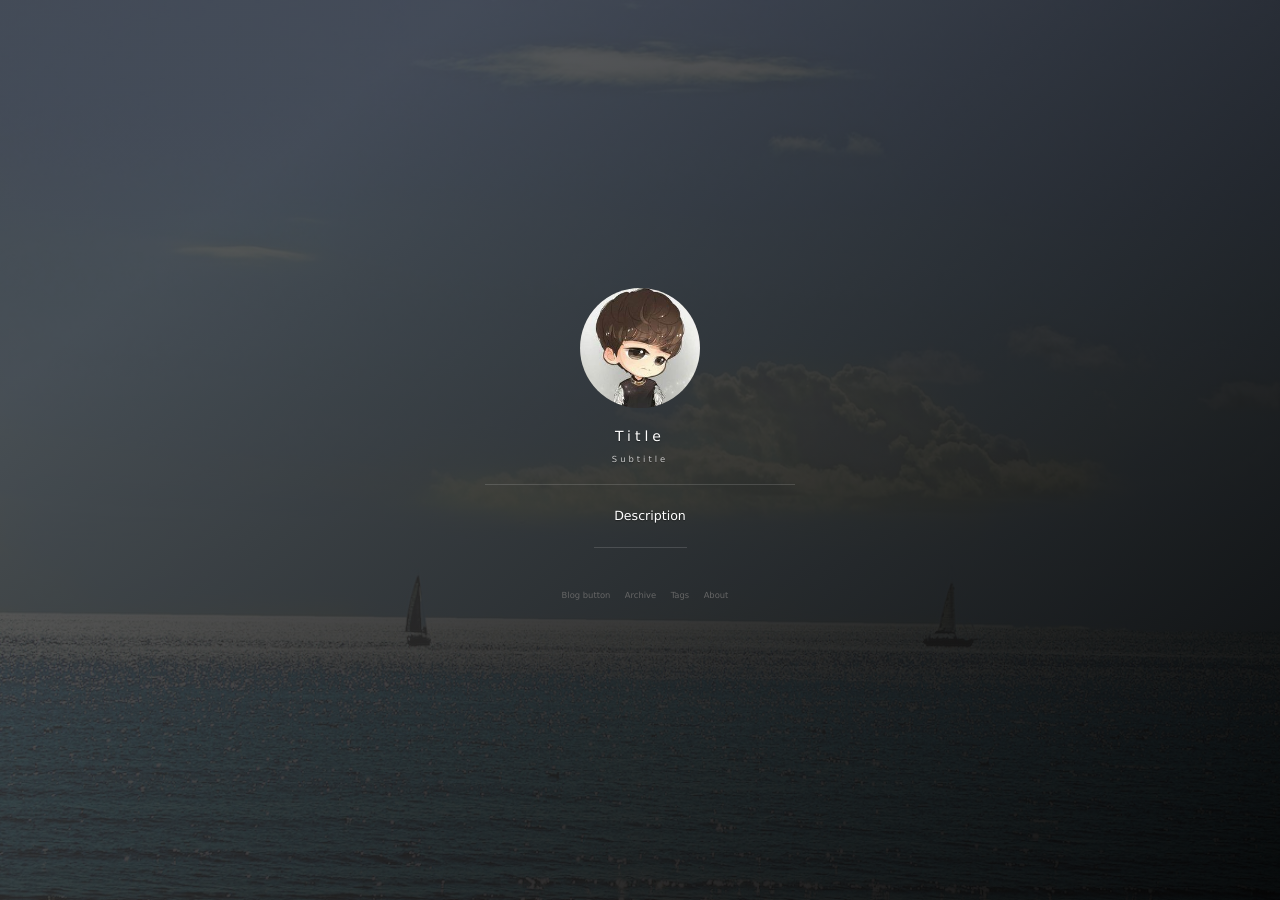
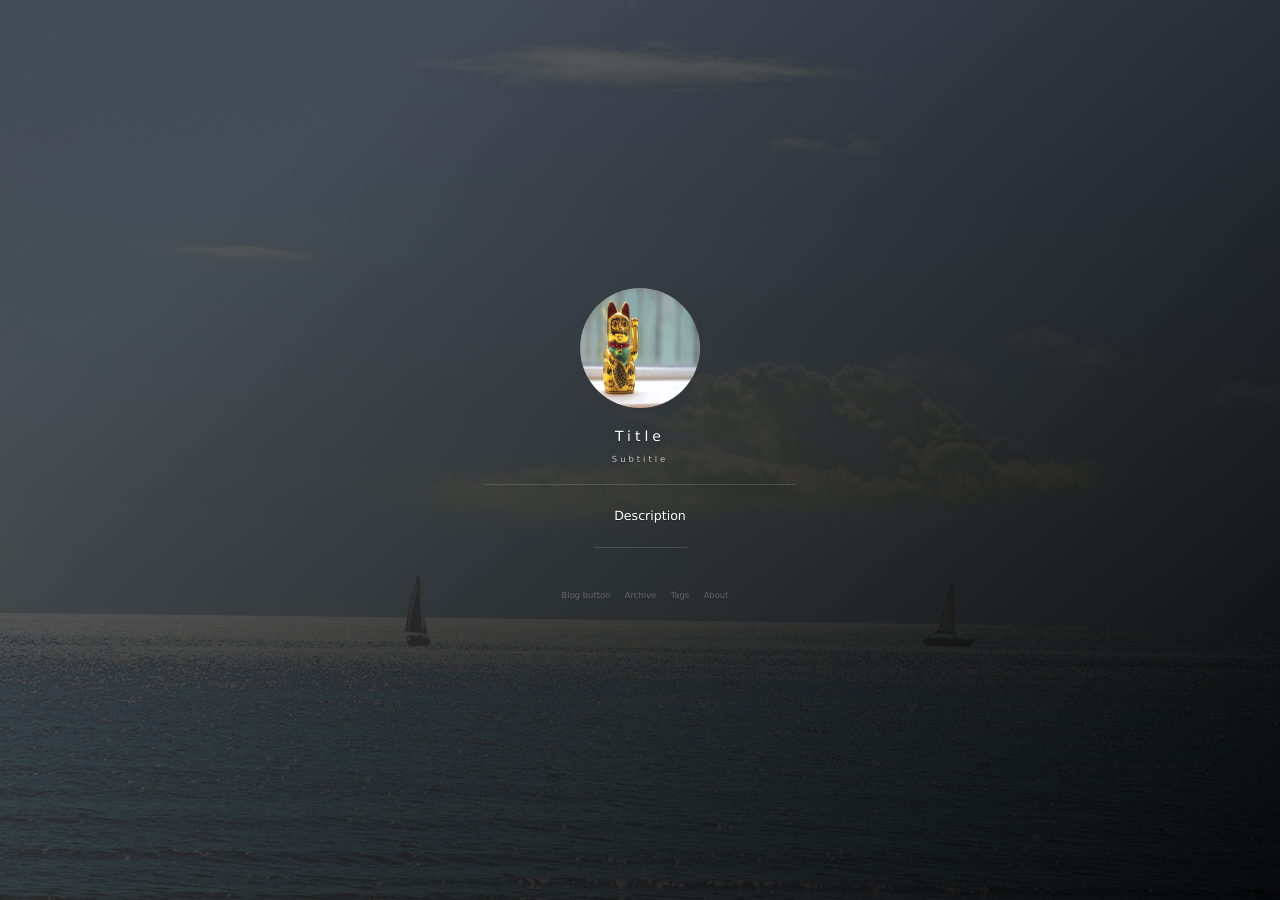
Before and after one commit to SrFlipFlop/srflipflop.github.io, a Jekyll site: the page built from index.html, in a window 1280 px wide. Built offline with Jekyll 4.4.1, drawn with Linux system fonts in a browser that asks for light colours; nearby versions of some CDN libraries; the list of posts is cut into pages by our own code; comment, search, counter and statistics services are not loaded; grey boxes are pictures that could not be loaded.

Commit message:
change avatar

```diff
--- a/_includes/side-panel.html
+++ b/_includes/side-panel.html
@@ -3,10 +3,10 @@
 
     <div class="panel-main__inner panel-inverted">
     <div class="panel-main__content">
-        <!-- 头像效果-start -->
+
         <div class="ih-item circle effect right_to_left">
             <a href="/#blog" title="前往 {{ site.title }} 的主页" class="blog-button">
-                <div class="img"><img src="/images/avatar.jpg" alt="img"></div>
+                <div class="img"><img src="/images/neko1.gif" alt="img"></div>
                 <div class="info">
                     <div class="info-back">
                         <h2>
@@ -23,7 +23,7 @@
                 </div>
             </a>
         </div>
-        <!-- 头像效果-end -->
+
         <h1 class="panel-cover__title panel-title"><a href="/#blog" title="link to homepage for {{ site.title }}" class="blog-button">{{ site.title }}</a></h1>
         {% if site.subtitle %}
         <span class="panel-cover__subtitle panel-subtitle">{{site.subtitle}}</span>
```
Also changed, not shown: images/neko1.gif (added), images/neko1.jpg (added).
